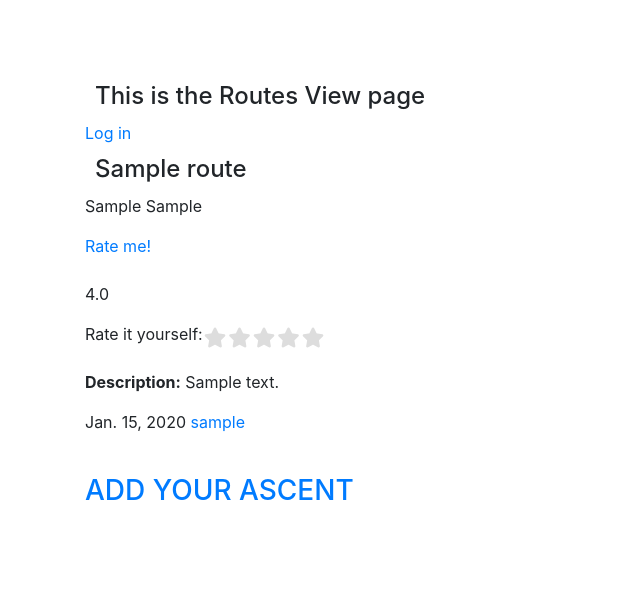
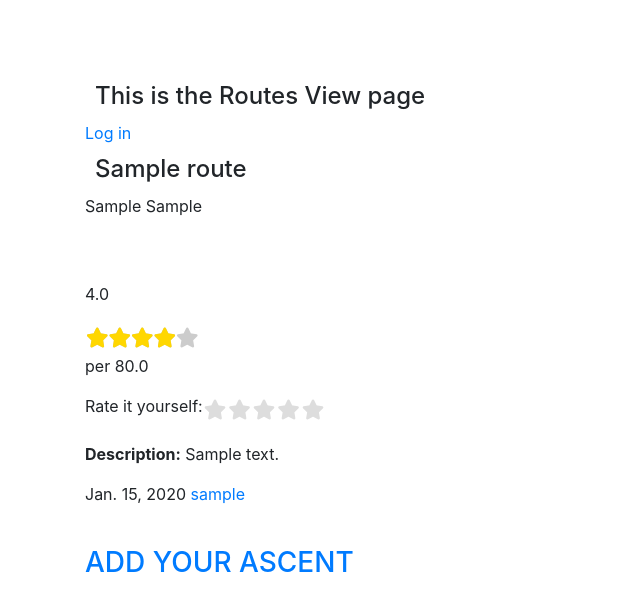
Before and after one commit to faaizajaz/mtnpak, a Django app: page /routes/1/ in a window 1280 px wide. Shown: the part 56-667 px from the top of the page, without its empty margins (0-640 px from the left). Run offline with Django 3.2, Linux system fonts and the light colour scheme; tables that the repository leaves empty hold one stand-in row (values such as "Sample post"); some libraries are stand-ins or nearby versions.

Commit message:
Star rating display working now

```diff
--- a/MTNPAK/settings.py
+++ b/MTNPAK/settings.py
@@ -42,6 +42,7 @@ INSTALLED_APPS = [
     'homepage.apps.HomepageConfig',
     'ratings.apps.RatingsConfig',
     'rest_framework',
+    'mathfilters',
     'django.contrib.admin',
     'django.contrib.auth',
     'django.contrib.contenttypes',
--- a/routes/templates/routes/route-view.html
+++ b/routes/templates/routes/route-view.html
@@ -1,6 +1,6 @@
 {% extends 'base.html' %}
 {% load view_filters %}
-{% load define %}
+{% load mathfilters %}
 {% load static %}
 
 
@@ -8,6 +8,7 @@
 {% block page_title %}
 	{{ route.rname }}
 {% endblock %}
+
 
 
 <!--href="{% url 'rate-route' route_id=route.id %}"-->
@@ -30,9 +31,72 @@
 
 	<p>{{ route.numpitch }} {{ route.rtype }}</p>
 
-	<a class='rate-btn' data-href='{{ route.get_api_rate_url }}' href="{% url 'rate-route' route_id=route.id %}">Rate me!</a>
+{# 	<a class='rate-btn' data-href='{{ route.get_api_rate_url }}' href="{% url 'rate-route' route_id=route.id %}">Rate me!</a> #}
 	<br><br>
 	<p id="avg_score">{{route.avg_rating}}</p>
+
+
+
+	<!--custom CSS for star ratings -->
+	<link rel="stylesheet" type="text/css" href="{% static 'ratings/rating_display.css' %}" rel="stylesheet">
+
+	{% with percentage_rating=route.avg_rating|mul:100|intdiv:5 %}
+
+		{% if percentage_rating == 0 %}
+
+			<span class="score s0"></span>
+
+		{% elif percentage_rating >= 0 and percentage_rating < 11 %}
+
+			<span class="score s1"></span>
+
+		{% elif percentage_rating >= 11 and percentage_rating < 21 %}
+
+			<span class="score s2"></span>
+
+		{% elif percentage_rating >= 21 and percentage_rating < 31 %}
+
+			<span class="score s3"></span>
+
+		{% elif percentage_rating >= 31 and percentage_rating < 41 %}
+
+			<span class="score s4"></span>
+
+		{% elif percentage_rating >= 41 and percentage_rating < 51 %}
+
+			<span class="score s5"></span>
+
+		{% elif percentage_rating >= 51 and percentage_rating < 61 %}
+
+			<span class="score s6"></span>
+
+		{% elif percentage_rating >= 61 and percentage_rating < 71 %}
+
+			<span class="score s7"></span>
+
+		{% elif percentage_rating >= 71 and percentage_rating < 81 %}
+
+			<span class="score s8"></span>
+
+		{% elif percentage_rating >= 81 and percentage_rating < 91 %}
+
+			<span class="score s9"></span>
+
+		{% elif percentage_rating >= 91 and percentage_rating <= 100 %}
+
+			<span class="score s10"></span>
+
+		{% endif %}
+
+
+	<p>per {{percentage_rating}}</p>
+
+	{% endwith %}
+
+
+
+
+
 
 
 
@@ -46,9 +110,6 @@
 
 	<!--custom CSS for star ratings -->
 	<link rel="stylesheet" type="text/css" href="{% static 'ratings/star_rating.css' %}" rel="stylesheet">
-
-
-
 
 
 	<div data-api="{{ route.get_api_rate_url }}" class="rating" id="star-rating">
--- a/routes/views.py
+++ b/routes/views.py
@@ -103,6 +103,7 @@ class RouteRatingRedirectAPI1(APIView):
 			else:
 				route.avg_rating = 0.0
 
+			#percent_rating = round(route.avg_rating/5)
 			data = route.avg_rating
 		return Response(data)
 
--- a/static/ratings/rating_display.css
+++ b/static/ratings/rating_display.css
@@ -1,4 +1,5 @@
 @import url(//netdna.bootstrapcdn.com/font-awesome/3.2.1/css/font-awesome.css);
+
 .score {
   display: inline-block;
   font-family: FontAwesome;
--- a/static/ratings/rating_update.js
+++ b/static/ratings/rating_update.js
@@ -100,3 +100,4 @@ $(document).ready(function(){
 
 	});
 });
+//data.liked
```
Also changed, not shown: static/ratings/star_rating.css (line endings or trailing spaces).
